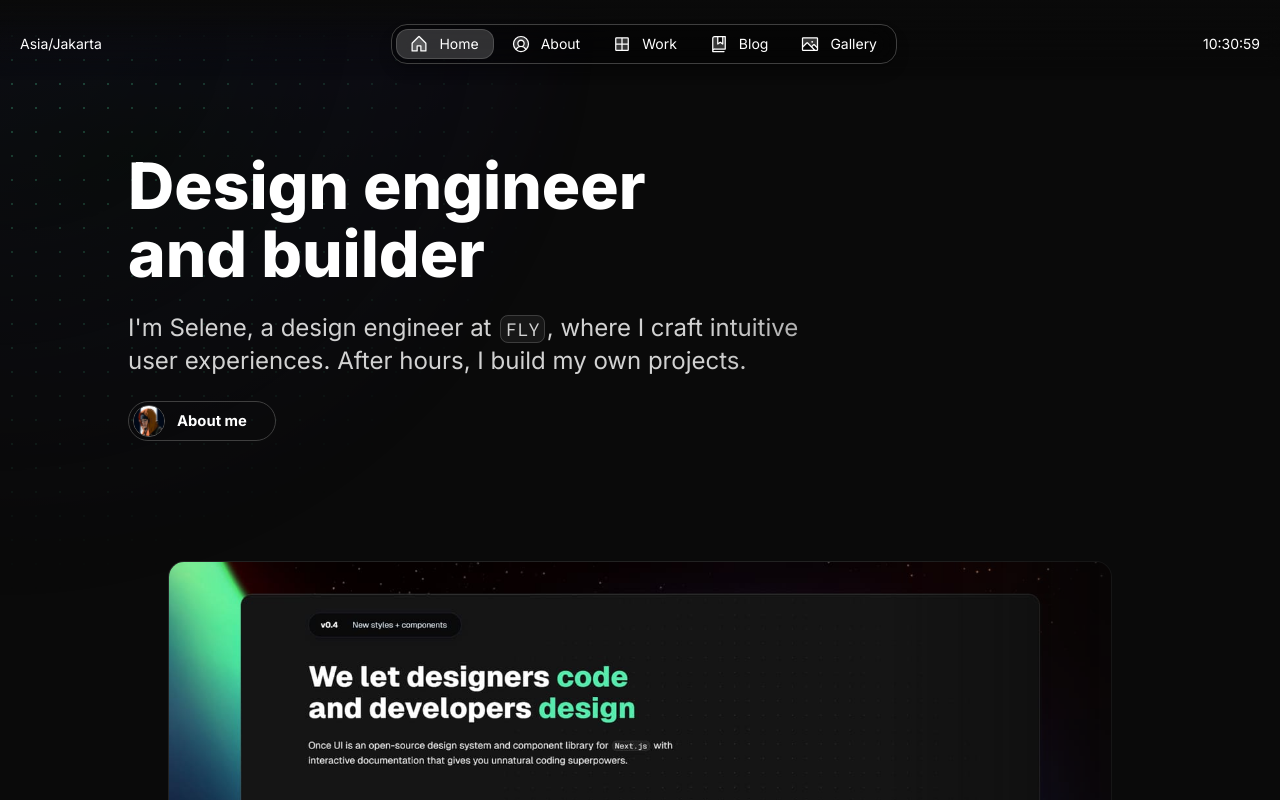
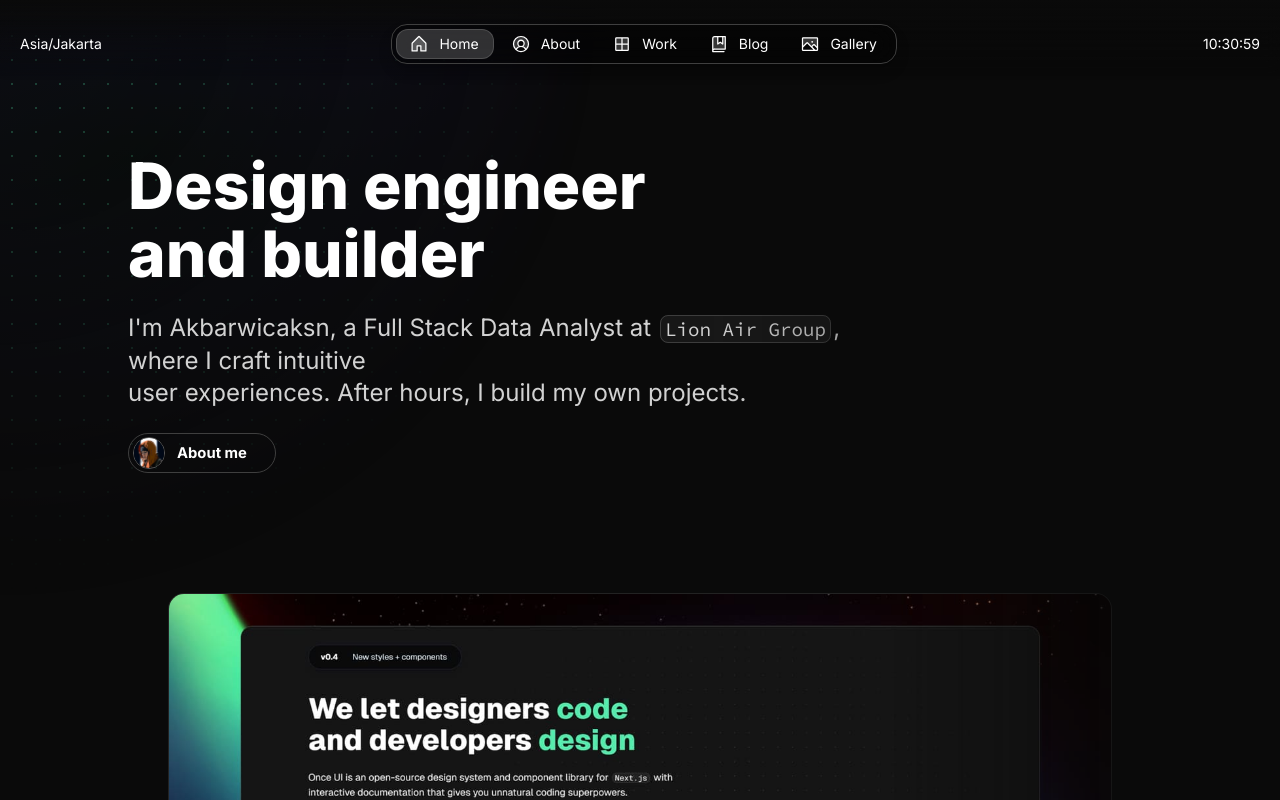
Before and after one commit to amirakbarwicaksono/akbarwicaksn, a Next.js app: page /en in a window 1280 px wide. Shown: the top 800 px of the page. Built offline with nearby package versions, Linux system fonts and the light colour scheme.

Commit message:
Update content.js

```diff
--- a/src/app/resources/content.js
+++ b/src/app/resources/content.js
@@ -6,7 +6,7 @@ const person = {
     get name() {
         return `${this.firstName} ${this.lastName}`;
     },
-    role:      'Design Engineer',
+    role:      'Full Stack Data Analyst',
     avatar:    '/images/avatar.jpg',
     location:  'Asia/Jakarta',        // Expecting the IANA time zone identifier, e.g., 'Europe/Vienna'
     languages: ['English', 'Bahasa']  // optional: Leave the array empty if you don't want to display languages
@@ -48,7 +48,7 @@ const home = {
     title: `${person.name}'s Portfolio`,
     description: `Portfolio website showcasing my work as a ${person.role}`,
     headline: <>Design engineer and builder</>,
-    subline: <>I'm Selene, a design engineer at <InlineCode>FLY</InlineCode>, where I craft intuitive<br/> user experiences. After hours, I build my own projects.</>
+    subline: <>I'm Akbarwicaksn, a Full Stack Data Analyst at <InlineCode>Lion Air Group</InlineCode>, where I craft intuitive<br/> user experiences. After hours, I build my own projects.</>
 }
 
 const about = {
```
